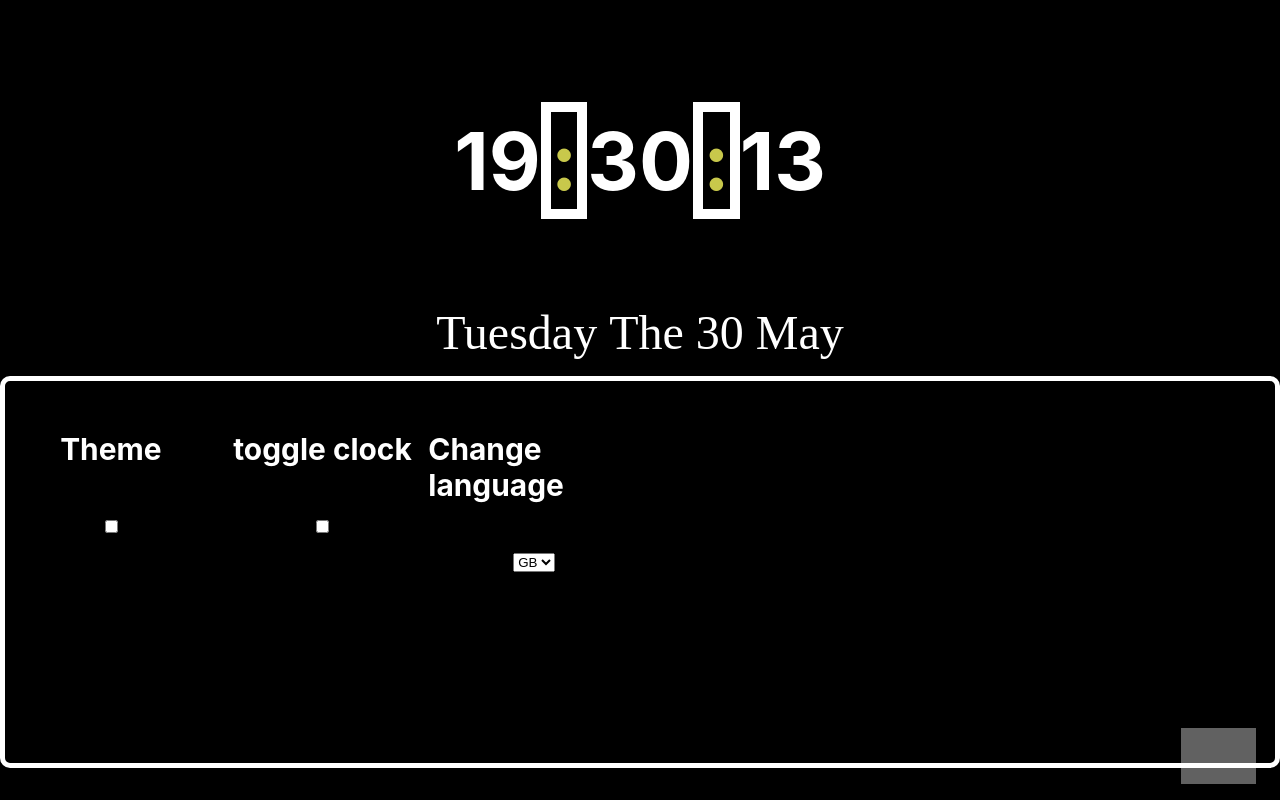
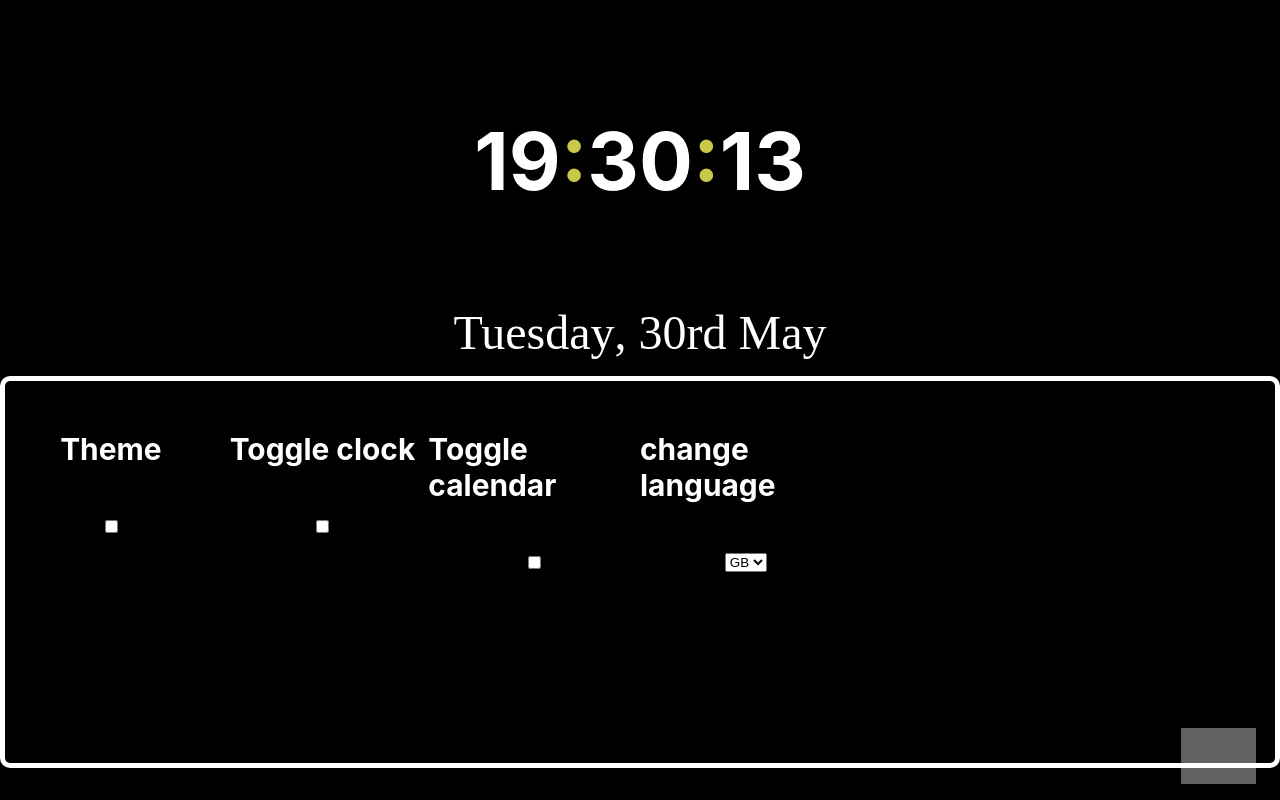
Before and after one commit to theoverlordbamse/react-clock, a React (Create React App) app: page / in a window 1280 px wide. Both pictures are taken after a click on the picture 1218 px from the left and 756 px from the top of the page. Built offline with nearby package versions, Linux system fonts and the light colour scheme; grey boxes are pictures that could not be loaded.

Commit message:
finished implementing language switch, added toggles for calendar and clock, tidied up code and fixed some minor bugs

```diff
--- a/src/App.css
+++ b/src/App.css
@@ -17,7 +17,6 @@
 
 .colon-blank {
   color: rgb(200, 200, 75);
-  border: 10px, white, solid;
 }
 
 
--- a/src/App.js
+++ b/src/App.js
@@ -10,15 +10,17 @@
   const App = () => {
 
     const [data, setData] = useState({
+      // toggles is the calendar is shown
+      'toggleCalendar': true,
+      // toggles if the clock is shown
+      'toggleClock': true,
       // toggles the between black and white
       'backgroundColor': 'black',
       // selects the currently selected language
       'lang': 'GB',
-      // a list for the <select> in controlpanel.js that supplies the available languages
-      'languages': ['DK', 'GB'],
 
-      "dayNames": {
-        // DA is a abbreviation for "definitive article". source: https://en.wikipedia.org/wiki/The
+      "langWords": {
+        // DA is short for "definitive article". source: https://en.wikipedia.org/wiki/The
         // variable names is named after the iso 3166 standard. reference: https://en.wikipedia.org/wiki/ISO_3166-2
     "DK": {
         "days": [
@@ -44,7 +46,14 @@
             "November",
             "December"
         ],
-        "DA": "Den"
+        "controlPanel": {
+          "toggleClock": "Klokke kontakt",
+          "toggleCalendar": "Kalender kontakt",
+          "changeLanguage": "Skift sprog",
+          "theme": "Tema"
+        },
+        "DA": "Den",
+        "OS": false
     },
     "GB": {
         "days": [
@@ -70,7 +79,16 @@
             "November",
             "December"
         ],
-        "DA": "The"
+        "controlPanel": {
+          "toggleClock": "Toggle clock",
+          "toggleCalendar": "Toggle calendar",
+          "changeLanguage": "change language",
+          "theme": "Theme"
+        },
+        "DA": "",
+        "OS": true
+        // might be implemented later if other languages needs this
+        //"OS": ["st", "nd", "th"]
     }
 }
     });
@@ -82,7 +100,7 @@
 
     return(
       <div className="app" style={{ display: 'flex', flexDirection: 'column', gap: '16px' , backgroundColor: data.backgroundColor, color: data.backgroundColor === 'white' ? "black" : "white"}}>
-        <ShowClock />
+        <ShowClock data={data}/>
         <ShowDate data={data} />
         <ControlPanel onDataChange={handleDataChange} data={data}/>
       </div>
--- a/src/controlPanel.js
+++ b/src/controlPanel.js
@@ -4,7 +4,7 @@ import './controlPanel.css'
 const ControlPanel = ({onDataChange, data}) => {
 
 
-    const keys = Object.keys(data.dayNames)
+    const keys = Object.keys(data.langWords)
 
     const handleChange = (event) => {
         onDataChange(event.target.checked ? {...data, backgroundColor: 'white'}: {...data, backgroundColor: 'black'});
@@ -13,6 +13,14 @@ const ControlPanel = ({onDataChange, data}) => {
 
     const handleLangChange = (event) => {
         onDataChange({...data, lang: event.target.value})
+    }
+
+    const handleClockToggle = (event) => {
+        onDataChange(event.target.checked ? {...data, toggleClock: false}: {...data, toggleClock: true})
+    }
+
+    const handleCalendarToggle = (event) => {
+        onDataChange(event.target.checked ? {...data, toggleCalendar: false}: {...data, toggleCalendar: true})
     }
 
     const [btnTrigger, setBtnTrigger] = useState(false)
@@ -25,19 +33,25 @@ const ControlPanel = ({onDataChange, data}) => {
         <div className="controlPanel">
             <div className="option toggleTheme">
                 <h5>
-                    Theme
+                    {data.langWords[data.lang].controlPanel.theme}
                 </h5>
                 <input type="checkbox" onChange={handleChange} />
             </div>
             <div className="option toggleClock">
-                <h5> {/* planlægger at implementere en kontakt til at vise klokken*/}
-                    toggle clock
+                <h5>
+                    {data.langWords[data.lang].controlPanel.toggleClock}
                 </h5>
-                <input type="checkbox" />
+                <input type="checkbox" onChange={handleClockToggle} />
+            </div>
+            <div className="option toggleCalendar">
+                <h5>
+                    {data.langWords[data.lang].controlPanel.toggleCalendar}
+                </h5>
+                <input type="checkbox" onChange={handleCalendarToggle} />
             </div>
             <div className="option language">
                 <h5>
-                    Change language
+                    {data.langWords[data.lang].controlPanel.changeLanguage}
                 </h5>
                 <select  value={data.lang} onChange={handleLangChange}>
                     {keys.map((item) => (<option key={item}>{item}</option>))}
--- a/src/showClock.js
+++ b/src/showClock.js
@@ -1,6 +1,6 @@
-import { useState , useEffect } from "react";
+import { useState, useEffect } from "react";
 
-const ShowClock = (onDataChange, data) => {
+const ShowClock = ({ onDataChange, data }) => {
     const [time, setTime] = useState('00:00:00')
     const [colonState, setColonState] = useState(true)
 
@@ -11,7 +11,7 @@ const ShowClock = (onDataChange, data) => {
 
           const showTime = () => {
             const date = new Date();
-            return (<>
+            return (<>{data.toggleClock && (
                   <p>
                     {date.getHours() <= 9 ? '0' + date.getHours() : date.getHours()}
                     <span className={colonState ? 'colon' : 'colon-blank'}>
@@ -23,6 +23,7 @@ const ShowClock = (onDataChange, data) => {
                     </span>
                     {date.getSeconds() <= 9 ? '0' + date.getSeconds() : date.getSeconds()}
                   </p>
+         )}
               </>)
           }
 
--- a/src/showDate.js
+++ b/src/showDate.js
@@ -2,26 +2,56 @@ import './showDate.css'
 
 const ShowDate = ({data}) => {
 
+    const returnOs = (input) => {
 
+        let lastNumber
+
+        const inputString = input.toString()
+
+        const splittedDate = inputString.split("")
+
+        if (splittedDate.length < 1) {
+            lastNumber = parseInt(splittedDate[1])
+        }
+        else {
+            lastNumber = parseInt(splittedDate[0])
+        }
+
+
+        if (lastNumber === 1) {
+            return "st"
+        }
+
+        if (lastNumber === 2) {
+            return "nd"
+        }
+
+        if (lastNumber === 3) {
+            return "rd"
+        }
+
+    }
 
     const date = new Date()
 
     return (
     <div className='date'>
+            {data.toggleCalendar && (
                 <div className='day'>
                     <p style={{ display: 'inline' }}>
-                    {data.dayNames[data.lang].days[date.getDay() === 0 ? 6 : date.getDay() -1] + ' '}
+                        {data.langWords[data.lang].DA ? data.langWords[data.lang].days[date.getDay() === 0 ? 6 : date.getDay() -1] + ' ': data.langWords[data.lang].days[date.getDay() === 0 ? 6 : date.getDay() -1]}
                     </p>
                     <p style={{ display: 'inline' }}>
-                    {data.dayNames[data.lang].DA + ' '}
+                        {data.langWords[data.lang].DA ? data.langWords[data.lang].DA + ' ' : ", "}
                     </p>
                     <p style={{ display: 'inline' }}>
-                    {date.getDate() + ' '}
+                        {`${date.getDate()}${data.langWords[data.lang].OS ? returnOs(date.getDate()) : ""} `}
                     </p>
                     <p style={{ display: 'inline' }}>
-                    {data.dayNames[data.lang].months[date.getMonth() - 1]}
+                        {data.langWords[data.lang].months[date.getMonth() - 1]}
                     </p>
                 </div>
+            )}
     </div>
     )
 
```
Lines whose indentation alone changed are shown as unchanged.
